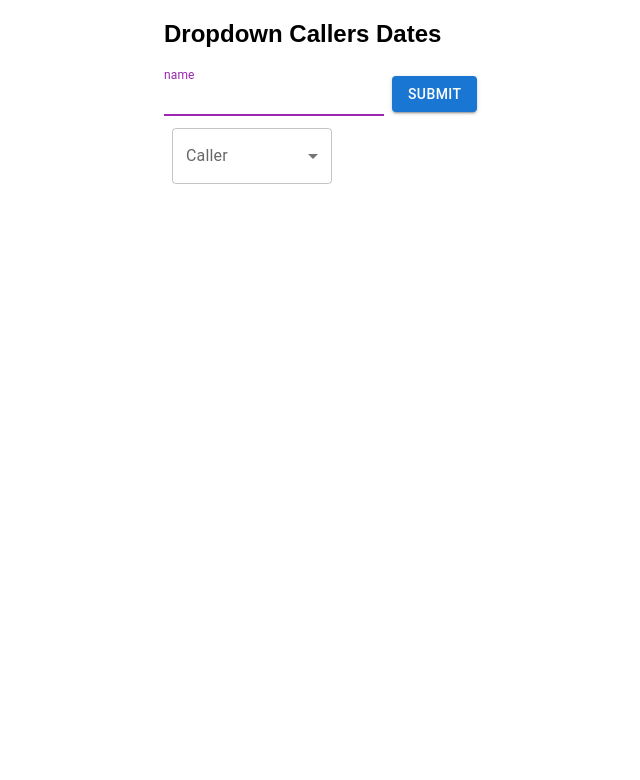
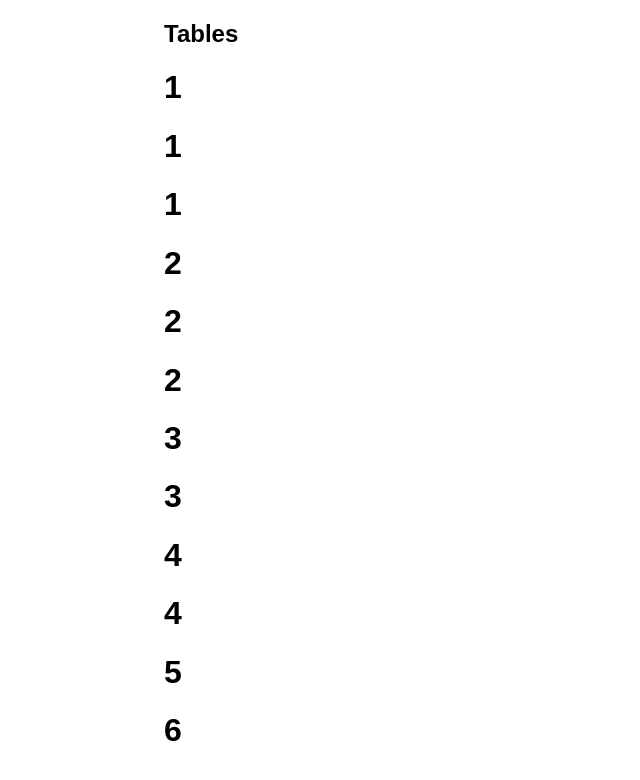
Before and after one commit to yair-roshal/RestaurantTables-FramerMotion, a React (Create React App) app: page / in a window 1280 px wide. Shown: the top 780 px of the page, without its empty margins (200-840 px from the left). Built offline with nearby package versions, Linux system fonts and the light colour scheme.

Commit message:
export json

```diff
--- a/package.json
+++ b/package.json
@@ -18,6 +18,7 @@
         "react-reveal": "4.0.1",
         "react-router-dom": "^5.2.0",
         "react-scripts": "4.0.1",
+        "react-transition-group": "^4.4.2",
         "styled-components": "^5.2.1"
     },
     "devDependencies": {
--- a/src/App.jsx
+++ b/src/App.jsx
@@ -1,8 +1,8 @@
 import React from "react"
-import {DropdownAman} from './DropdownAman';
+import {Tables} from './Tables';
 
 export const App = () => (
-  <DropdownAman />
+  <Tables />
 )
 
 export default App
--- a/src/DropdownAman.jsx
+++ /dev/null
@@ -1,159 +0,0 @@
-import {useState, useRef, useEffect, useLayoutEffect} from "react"
-import TextField from '@mui/material/TextField';
-import Typography from '@mui/material/Typography';
-import Button from '@mui/material/Button';
-import Container from '@mui/material/Container';
-import {useLocalStorage} from './hooks/useLocalStorage'
-
-import Box from '@mui/material/Box';
-import InputLabel from '@mui/material/InputLabel';
-import MenuItem from '@mui/material/MenuItem';
-import FormControl from '@mui/material/FormControl';
-import Select from '@mui/material/Select';
-
-const initialData = [{
-  name: "Yair",
-  date: "9 февраля 2022 г., 13:30",
-},
-{
-  name: "David ",
-  date: "9 февраля 2022 г., 13:31",
-},
-]
-
-export function DropdownAman() {
-  const inputRef = useRef();
-  const [selectedCaller, setSelectedCaller] = useState()
-  const [name, setName] = useState(" ");
-  const [nameEdit, setNameEdit] = useState(" ");
-  const [dataUser, setDataUser] = useLocalStorage('users', initialData)
-
-  const availableData = dataUser?.find(
-    (elem) => elem.name === selectedCaller
-  )
-
-  const handleChange = (e) => {
-    setName(e.target.value.trim());
-  };
-  const handleChangeEdit = (e) => {
-    setNameEdit(e.target.value.trim());
-  };
-
-  const handleSubmit = (e) => {
-    e.preventDefault()
-    const date = new Date
-    var options = {
-      year: 'numeric',
-      month: 'long',
-      day: 'numeric',
-      hour: 'numeric',
-      minute: 'numeric',
-    };
-    const newDataUser = dataUser.concat({"name": name, "date": date.toLocaleString("ru", options)})
-    setDataUser(newDataUser);
-  };
-
-
-  const handleEdit = (caller) => {
-    console.log('caller :>> ', caller);
-
-    const date = new Date
-    var options = {
-      year: 'numeric',
-      month: 'long',
-      day: 'numeric',
-      hour: 'numeric',
-      minute: 'numeric',
-    };
-
-
-    const newDataUser = dataUser.map(obj => {
-      if (obj.name == caller.name) {
-        return {"name": nameEdit, "date": date.toLocaleString("ru", options)};
-      } else {
-        return obj;
-
-      }
-    })
-    console.log('newDataUser :>> ', newDataUser);
-    setDataUser(newDataUser)
-  }
-
-  const handleDelete = (caller) => {
-    const newArr = dataUser.filter(elem => elem.name !== caller.name);
-    setDataUser(newArr)
-  };
-
-  return (
-    <>
-
-      <Container maxWidth="sm">
-        <h2> Dropdown Callers Dates </h2>
-        <TextField
-          name="name"
-          onChange={handleChange}
-          label="name"
-          variant="standard"
-          color="secondary"
-          focused
-        />
-
-        <Button sx={{m: 1}} variant="contained" onClick={handleSubmit}>Submit</Button>
-
-        <Box sx={{m: 1}}>
-          <FormControl sx={{width: "160px"}}          >
-            <InputLabel  >Caller</InputLabel>
-            <Select
-              value={selectedCaller}
-              label="Caller"
-              onChange={(e) => setSelectedCaller(e.target.value)}
-            >
-
-              {dataUser.map((value, key) => {
-                return (
-                  <MenuItem value={value.name} key={key}>{value.name}</MenuItem>
-                )
-              })}
-
-
-            </Select>
-          </FormControl>
-        </Box>
-
-
-
-        <div>
-
-          <h1>{availableData?.date}</h1>
-
-          {availableData &&
-            <span>
-
-              <TextField
-                name="name"
-                onChange={handleChangeEdit}
-                label="new name"
-                variant="standard"
-                color="secondary"
-                focused
-              />
-
-              <Button sx={{mr: 1}}
-                color="success" variant="contained"
-                onClick={() => handleEdit(availableData)}>Edit
-              </Button>
-
-            </span>
-          }
-
-
-          {availableData &&
-            <Button sx={{mr: 1}} color="error" variant="contained" onClick={() => handleDelete(availableData)}>Delete</Button>
-          }
-
-        </div>
-
-      </Container>
-    </>
-  )
-}
--- /dev/null
+++ b/src/Tables.jsx
@@ -0,0 +1,44 @@
+import {useState, useRef, useEffect } from "react"
+import TextField from '@mui/material/TextField';
+import Typography from '@mui/material/Typography';
+import Button from '@mui/material/Button';
+import Container from '@mui/material/Container';
+
+import Box from '@mui/material/Box';
+import InputLabel from '@mui/material/InputLabel';
+import MenuItem from '@mui/material/MenuItem';
+import FormControl from '@mui/material/FormControl';
+import Select from '@mui/material/Select';
+
+// import * as floor from 'data';
+import floor from './data/floor'
+import orders from './data/orders'
+// import {orders} from 'data';
+
+
+export function Tables() {
+
+  return (
+    <>
+
+      <Container maxWidth="sm">
+        <h2> Tables </h2>
+
+
+        {/* <Button sx={{m: 1}} variant="contained" onClick={handleSubmit}>Submit</Button> */}
+
+
+              {floor.map((value, key) => {
+                return (
+                  <h1 value={value.Table} key={key}>{value.Diners}</h1>
+                  // <MenuItem value={value.name} key={key}>{value.name}</MenuItem>
+
+                )
+              })}
+
+
+
+      </Container>
+    </>
+  )
+}
--- /dev/null
+++ b/src/data/floor.json
@@ -0,0 +1,14 @@
+[
+    { "Table": 101, "Diners": 1, "Concat": [102, 103] },
+    { "Table": 102, "Diners": 1, "Concat": [101, 103] },
+    { "Table": 103, "Diners": 1, "Concat": [101, 102] },
+    { "Table": 201, "Diners": 2, "Concat": [202] },
+    { "Table": 202, "Diners": 2, "Concat": [201] },
+    { "Table": 203, "Diners": 2, "Concat": [601] },
+    { "Table": 301, "Diners": 3, "Concat": [] },
+    { "Table": 302, "Diners": 3, "Concat": [501] },
+    { "Table": 401, "Diners": 4, "Concat": [402] },
+    { "Table": 402, "Diners": 4, "Concat": [401] },
+    { "Table": 501, "Diners": 5, "Concat": [302] },
+    { "Table": 601, "Diners": 6, "Concat": [203] }
+]
--- /dev/null
+++ b/src/data/orders.json
@@ -0,0 +1,16 @@
+[
+    { "Mobile": "053-111-2222", "Diners": 1 },
+    { "Mobile": "053-222-3333", "Diners": 1 },
+    { "Mobile": "053-333-4444", "Diners": 2 },
+    { "Mobile": "053-444-5555", "Diners": 2 },
+    { "Mobile": "053-555-6666", "Diners": 2 },
+    { "Mobile": "053-666-7777", "Diners": 3 },
+    { "Mobile": "053-777-8888", "Diners": 3 },
+    { "Mobile": "053-888-9999", "Diners": 4 },
+    { "Mobile": "053-999-0000", "Diners": 4 },
+    { "Mobile": "054-111-2222", "Diners": 5 },
+    { "Mobile": "054-222-3333", "Diners": 6 },
+    { "Mobile": "054-333-4444", "Diners": 1 },
+    { "Mobile": "054-444-5555", "Diners": 2 },
+    { "Mobile": "053-555-6666", "Diners": 3 }
+]
--- a/src/hooks/useLocalStorage.jsx
+++ /dev/null
@@ -1,16 +0,0 @@
-import { useState, useEffect } from 'react'
-
-export const useLocalStorage = (key, initialValue) => {
-  const [value, setValue] = useState(() => {
-    const item = window.localStorage.getItem(key)
-    return item ? JSON.parse(item) : initialValue
-  })
-
-  useEffect(() => {
-    const item = JSON.stringify(value)
-    window.localStorage.setItem(key, item)
-    // eslint-disable-next-line
-  }, [value])
-
-  return [value, setValue]
-}
```
Also changed, not shown: 1 other file (tests, documents, lock files or other folders).
